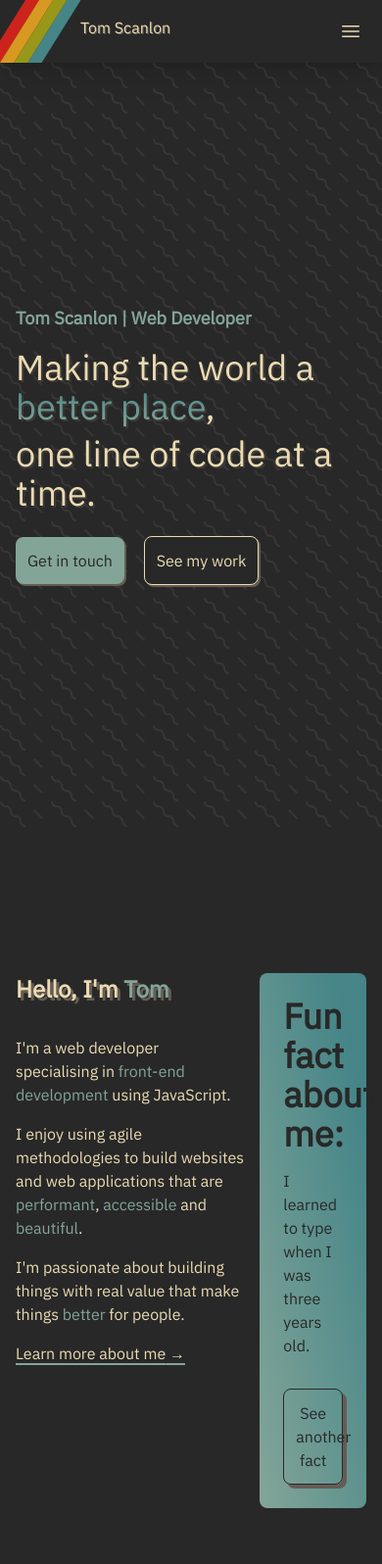
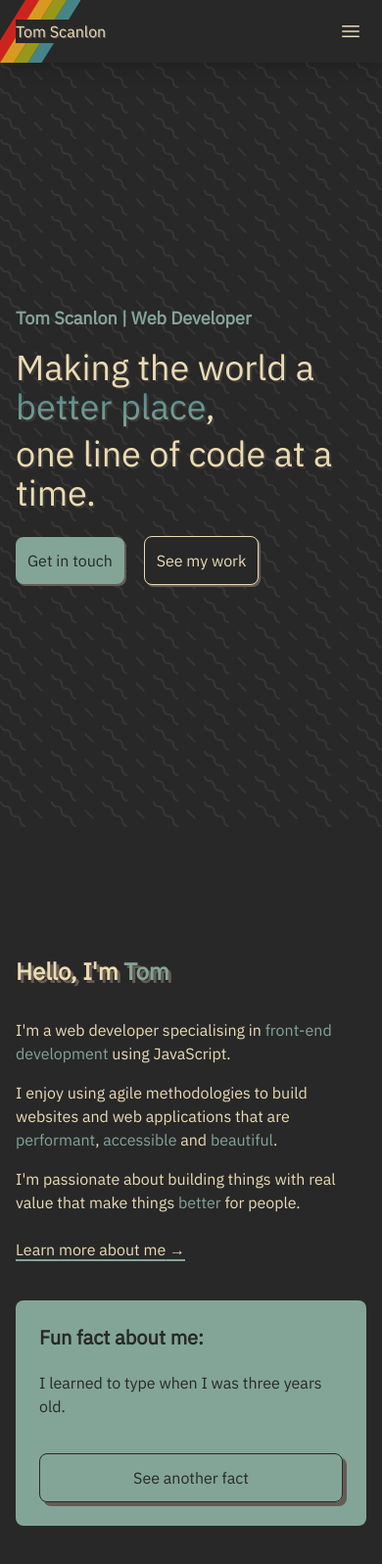
Before and after one commit to tbscanlon/v3-portfolio, an Astro site: page / in a window 390 px wide. Shown: the whole page at 98% size. Built offline with nearby package versions, Linux system fonts and the light colour scheme; Astro itself is replaced by a stand-in of ours.

Commit message:
Get small screen layout for about section up and running

```diff
--- a/src/components/About.astro
+++ b/src/components/About.astro
@@ -3,11 +3,15 @@
 ---
 
 <section
-  class="p-4 md:p-6 xl:p-8 xl:text-lg min-h-screen flex justify-center items-center"
+  class="p-4 md:p-6 xl:p-8 min-h-screen flex justify-center items-center"
 >
   <div class="container mx-auto">
-    <div class="grid grid-cols-12 gap-4 xl:gap-16 xl:text-2xl">
-      <div class="space-y-4 xl:space-y-8 col-span-8">
+    <div
+      class="grid grid-cols-4 md:grid-cols-8 xl:grid-cols-12 gap-8 xl:gap-16"
+    >
+      <div
+        class="space-y-4 xl:space-y-8 col-span-4 lg:col-span-5 xl:col-span-8"
+      >
         <h2
           class="font-semibold text-2xl md:text-4xl xl:text-6xl pb-4 md:pb-8 xl:pb-12"
         >
@@ -31,18 +35,19 @@
           I'm passionate about building things with real value that make things
           <span class="text-blue-light">better</span> for people.
         </p>
-        <p></p>
         <a
           href="/"
-          class="block underline underline-offset-4 decoration-2 decoration-blue-light after:content-['_→'] duration-300 hover:text-blue-light"
+          class="inline-block underline underline-offset-4 decoration-2 decoration-blue-light after:content-['_→'] duration-300 hover:text-blue-light hover:decoration-4 focus:text-blue-light focus:decoration-4 py-2 md:py-0"
           >Learn more about me</a
         >
       </div>
       <div
         id="facts"
-        class="relative p-6 bg-gradient-to-tr from-blue-light to-blue to-85% text-grey-2 rounded-lg flex flex-col justify-between items-start col-span-4"
+        class="relative p-6 bg-blue-light 2xl:bg-gradient-to-tr from-blue-light to-blue to-90% text-grey-2 rounded-lg flex flex-col justify-between items-start col-span-4 lg:col-span-3 xl:col-span-4 min-h-[230px]"
       >
-        <h3 class="font-semibold text-4xl z-10 pb-4">Fun fact about me:</h3>
+        <h3 class="font-semibold text-xl md:text-2xl xl:text-4xl z-10 pb-4">
+          Fun fact about me:
+        </h3>
         <p id="fact" class="z-10 pb-8">
           I learned to type when I was three years old.
         </p>
--- a/src/components/Hero.astro
+++ b/src/components/Hero.astro
@@ -24,12 +24,12 @@
       <div class="space-x-4 xl:space-x-8">
         <a
           href="/contact"
-          class="inline-block p-3 xl:p-4 md:px-6 xl:px-8 bg-blue-light text-grey-2 text-md md:text-lg xl:text-xl rounded-lg shadow-md hover:bg-blue focus:bg-blue duration-300"
+          class="inline-block p-3 xl:p-4 md:px-6 xl:px-8 bg-blue-light text-grey-2 rounded-lg shadow-md hover:bg-blue focus:bg-blue duration-300"
           >Get in touch</a
         >
         <a
           href="/portfolio"
-          class="inline-block p-3 xl:p-4 md:px-6 xl:px-8 bg-grey-2 border text-grey-11 text-md md:text-lg xl:text-xl rounded-lg shadow-md hover:bg-grey-4 focus:bg-grey-4 duration-300"
+          class="inline-block p-3 xl:p-4 md:px-6 xl:px-8 bg-grey-2 border text-grey-11 rounded-lg shadow-md hover:bg-grey-4 focus:bg-grey-4 duration-300"
           >See my work</a
         >
       </div>
--- a/src/components/Navigation.astro
+++ b/src/components/Navigation.astro
@@ -1,5 +1,4 @@
 ---
-import Logo from "./Logo.astro";
 import Rainbow from "./Rainbow.astro";
 
 const links = [
@@ -25,10 +24,10 @@ const links = [
 <>
   <nav
     aria-label="Main"
-    class="relative flex flex-row p-4 md:p-6 xl:p-8 bg-grey-2 shadow-xl"
+    class="relative flex flex-row p-4 md:p-6 xl:p-8 bg-grey-2 shadow-xl items-center"
   >
     <a
-      class="z-50 md:text-lg xl:text-xl xl-py-0.5 hover:text-blue-light focus:bg-grey-4 rounded-lg duration-300"
+      class="xl:py-0.5 hover:text-blue-light focus:bg-grey-4 duration-300 bg-grey-2 z-10"
       href="/">Tom Scanlon</a
     >
     <Rainbow />
@@ -58,7 +57,7 @@ const links = [
         links.map((link) => (
           <li>
             <a
-              class="block px-1 xl:py-0.5 ml-6 xl:ml-12 text-lg xl:text-xl hover:text-blue-light focus:bg-grey-4 rounded-lg duration-300"
+              class="block px-1 xl:py-0.5 ml-6 xl:ml-12 hover:text-blue-light focus:bg-grey-4 rounded-lg duration-300"
               href={link.href}
             >
               {link.text}
@@ -121,15 +120,15 @@ const links = [
 </div>
 
 <style>
-  nav {
+  /* nav {
     padding-left: 82px;
-  }
+  } */
 
   nav > a {
     text-shadow: 1px 1px 0px theme(colors.grey.5);
   }
 
-  @media screen(md) {
+  /* @media screen(md) {
     nav {
       padding-left: 105px;
     }
@@ -139,7 +138,7 @@ const links = [
     nav {
       padding-left: 146px;
     }
-  }
+  } */
 </style>
 
 <script>
--- a/src/layouts/BaseLayout.astro
+++ b/src/layouts/BaseLayout.astro
@@ -15,7 +15,9 @@ const { title } = Astro.props;
     <meta name="generator" content={Astro.generator} />
     <title>{title} | Tom Scanlon</title>
   </head>
-  <body class="antialiased bg-grey-2 text-grey-11">
+  <body
+    class="antialiased bg-grey-2 text-grey-11 text-md md:text-lg lg:text-xl 2xl:text-2xl"
+  >
     <Navigation />
     <slot />
   </body>
```
Also changed, not shown: src/components/Logo.astro (deleted, +0 -11 lines).
